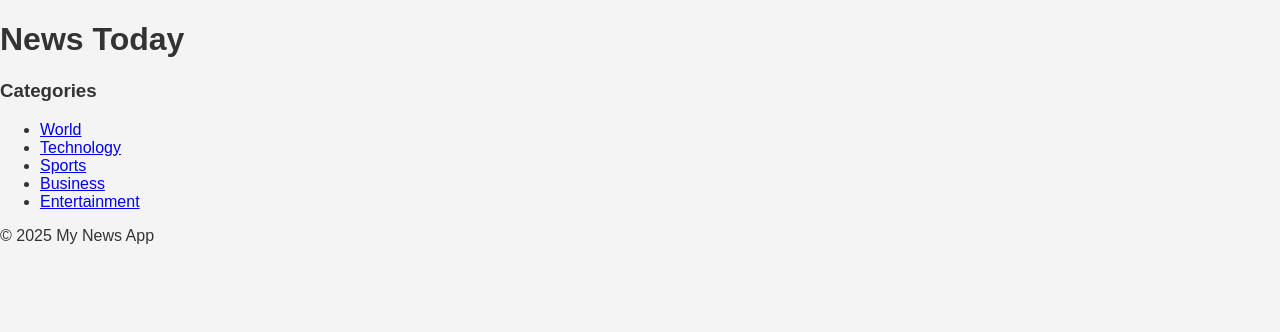
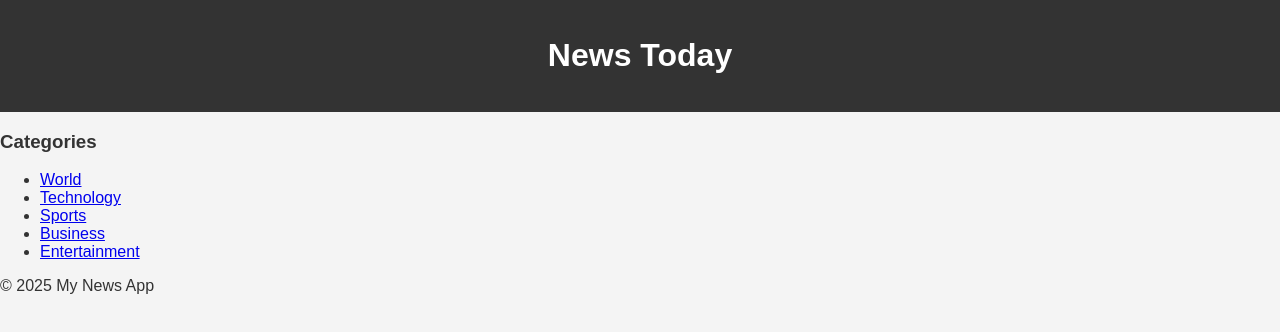
Before and after one commit to FrankGrillo1991/News-App, a plain HTML site: page index.html in a window 1280 px wide. Drawn offline with Linux system fonts and the light colour scheme.

Commit message:
Update style.css

```diff
--- a/style.css
+++ b/style.css
@@ -4,3 +4,10 @@ body {
     background-color: #f4f4f4;
     color: #333;
 }
+
+header {
+    background-color: #333;
+    color: white;
+    padding: 1em 0;
+    text-align: center;
+}
```
